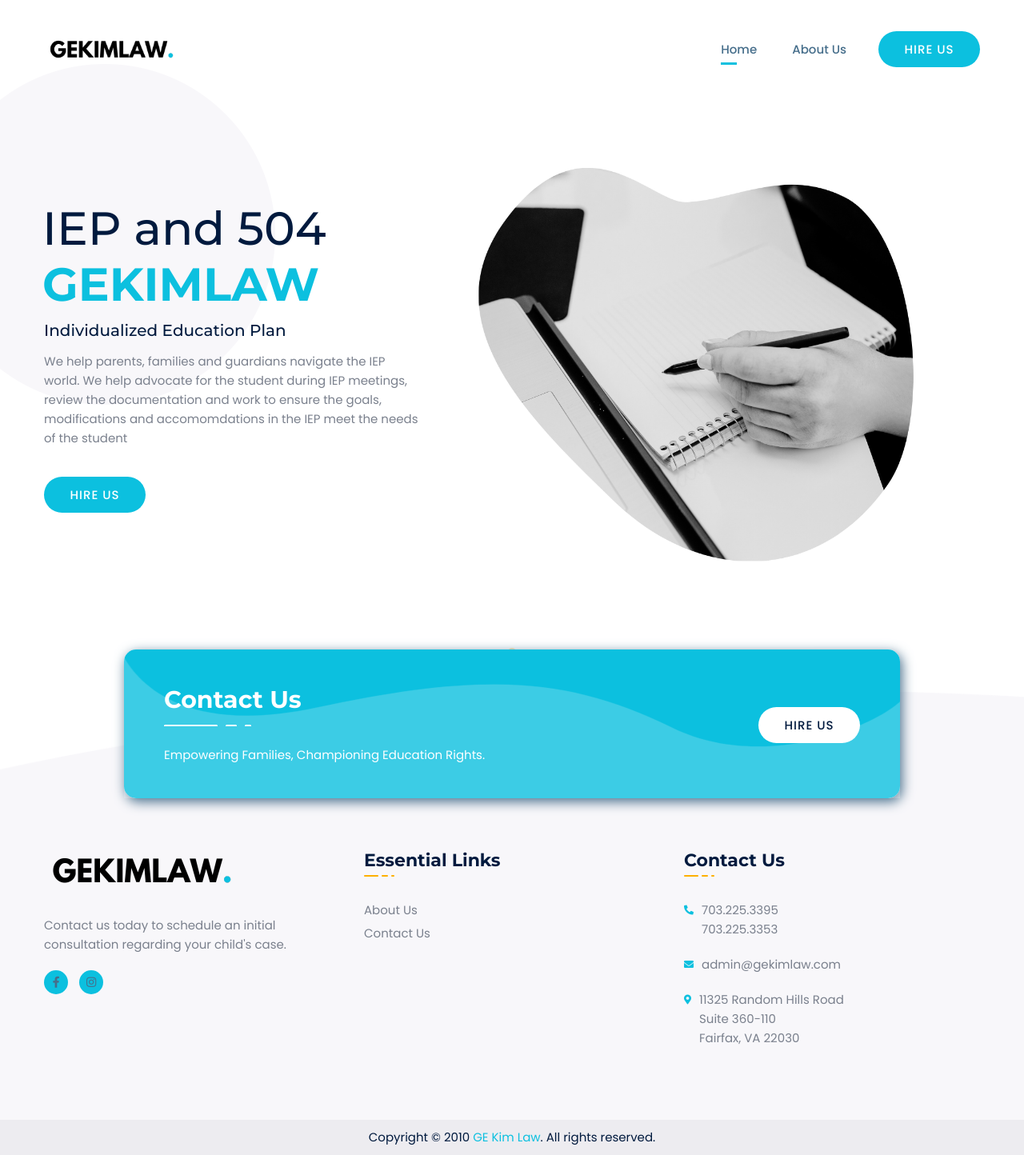
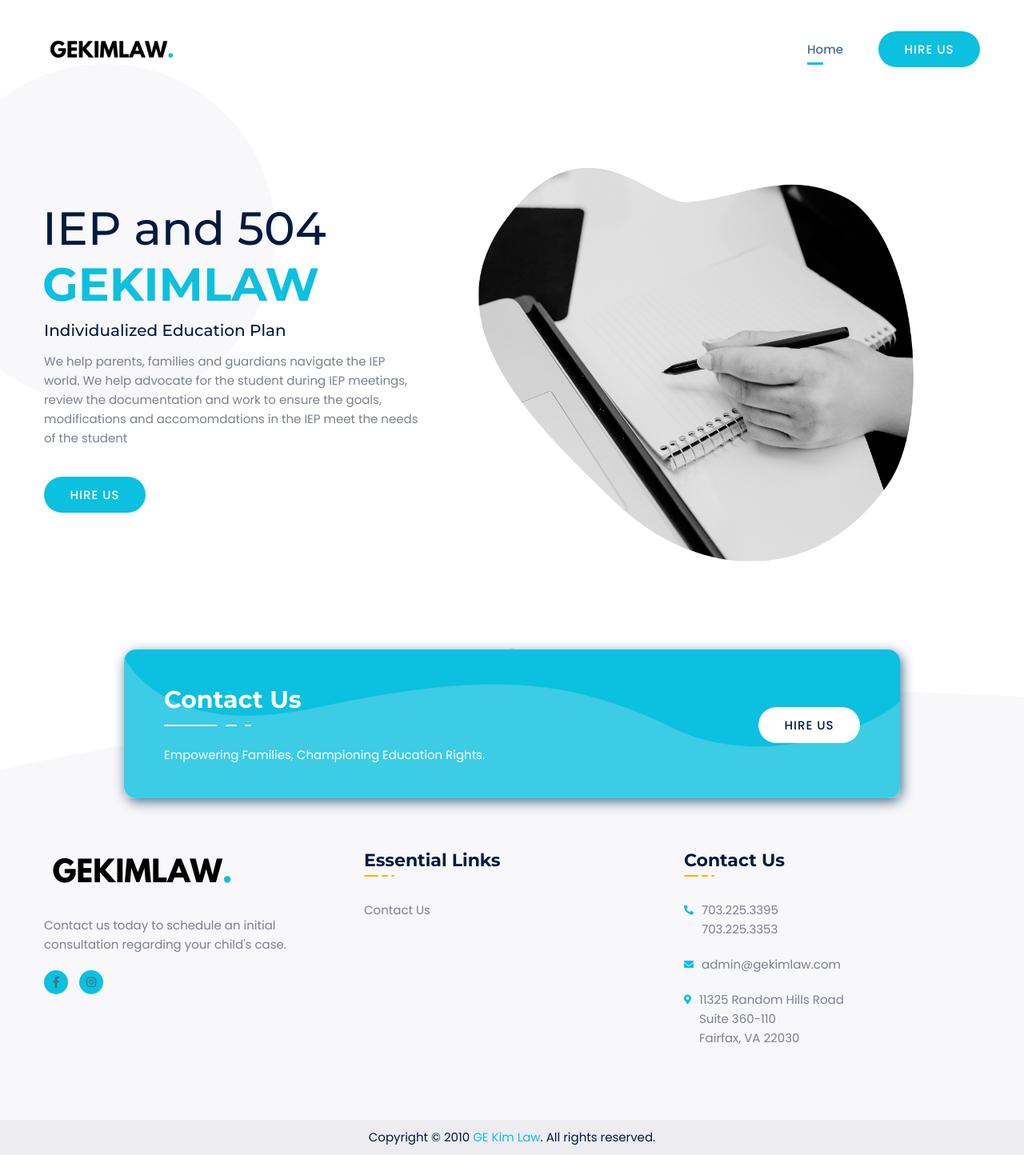
Before and after one commit to GEKimLaw/gekimlaw.github.io, a Jekyll site: the page built from index.md, in a window 1280 px wide. Shown: the whole page at 80% size. Built offline with Jekyll 4.4.1, drawn with Linux system fonts in a browser that asks for light colours; comment, search, counter and statistics services are not loaded.

Commit message:
removed about us from header

```diff
--- a/_data/navigation.yml
+++ b/_data/navigation.yml
@@ -1,3 +1 @@
 #Please use the main menu items under the "text"
-- text: About Us
-  url: /about
--- a/_includes/footer.html
+++ b/_includes/footer.html
@@ -28,7 +28,6 @@
 							<h4>Essential Links</h4>
 						</div>
 						<ul>
-							<li><a href="/about">About Us</a></li>
 							<li><a href="/contact">Contact Us</a></li>
 						</ul>
 					</div>
```
